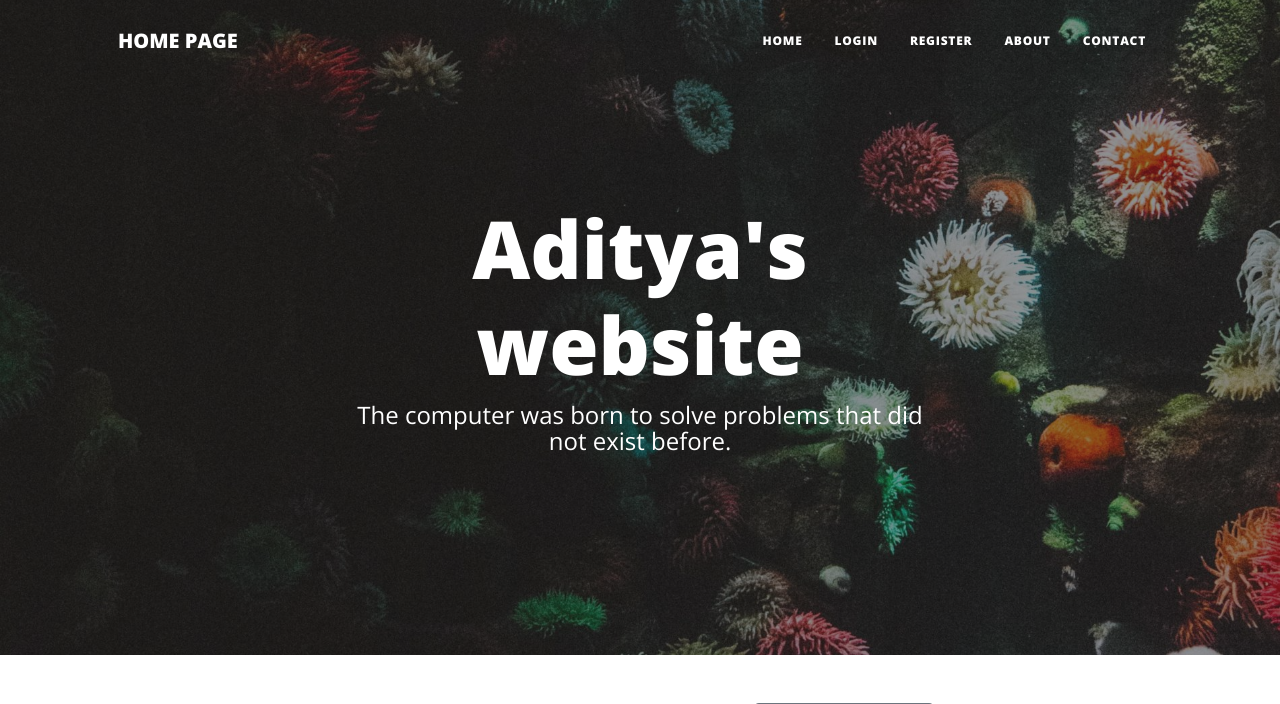
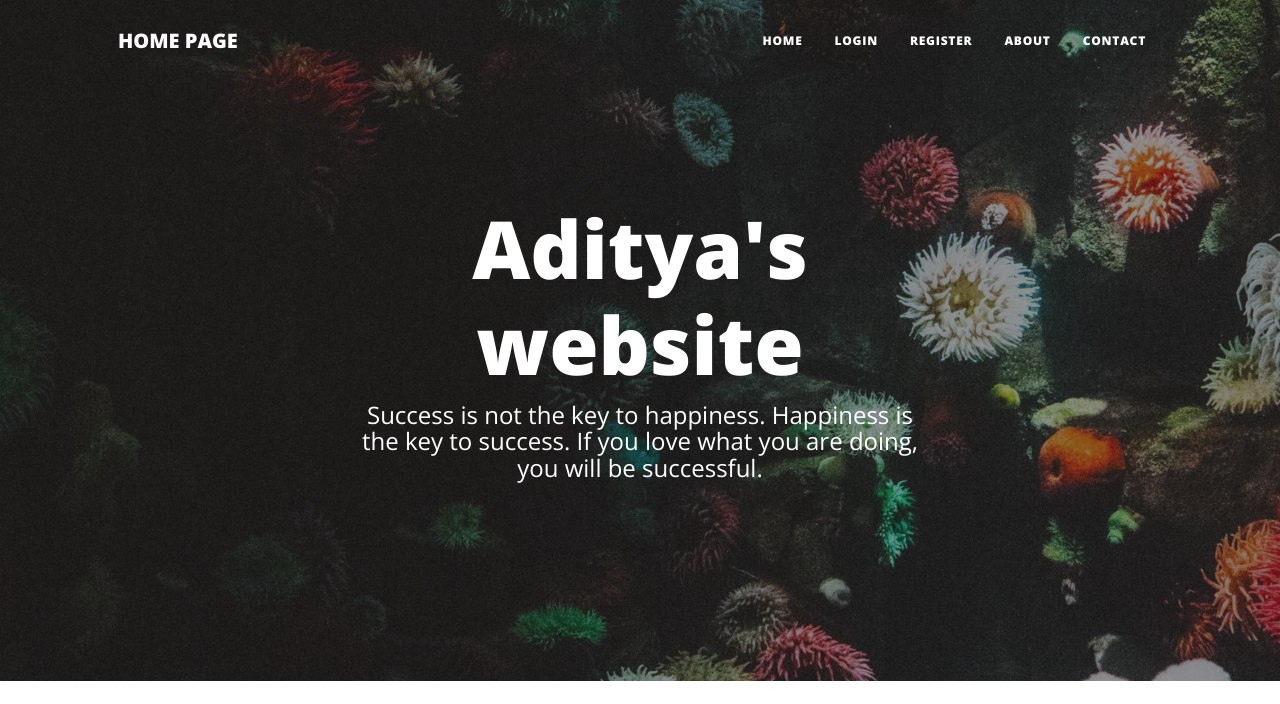
Before and after one commit to ADITYA1234556/PERSONAL_WEBSITE, a Flask app: page / in a window 1280 px wide. Shown: the top 704 px of the page. Run offline with Flask 3, Linux system fonts and the light colour scheme; data that the repository does not hold is empty; some libraries are stand-ins or nearby versions.

Commit message:
Update index.html

```diff
--- a/templates/index.html
+++ b/templates/index.html
@@ -10,7 +10,7 @@
       <div class="col-md-10 col-lg-8 col-xl-7">
         <div class="site-heading">
           <h1>Aditya's website</h1>
-          <span class="subheading">The computer was born to solve problems that did not exist before.</span>
+          <span class="subheading">Success is not the key to happiness. Happiness is the key to success. If you love what you are doing, you will be successful.</span>
         </div>
       </div>
     </div>
```
